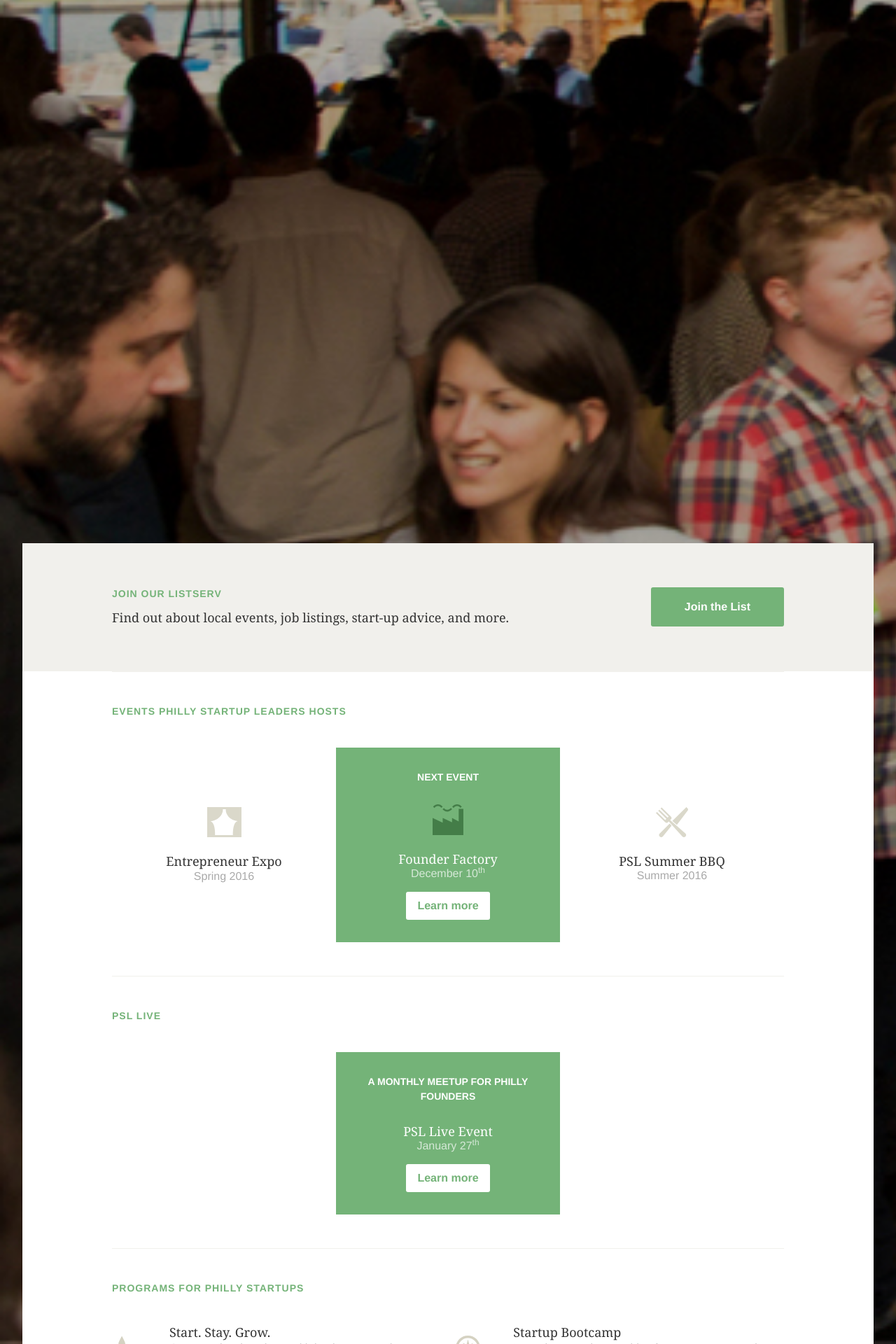
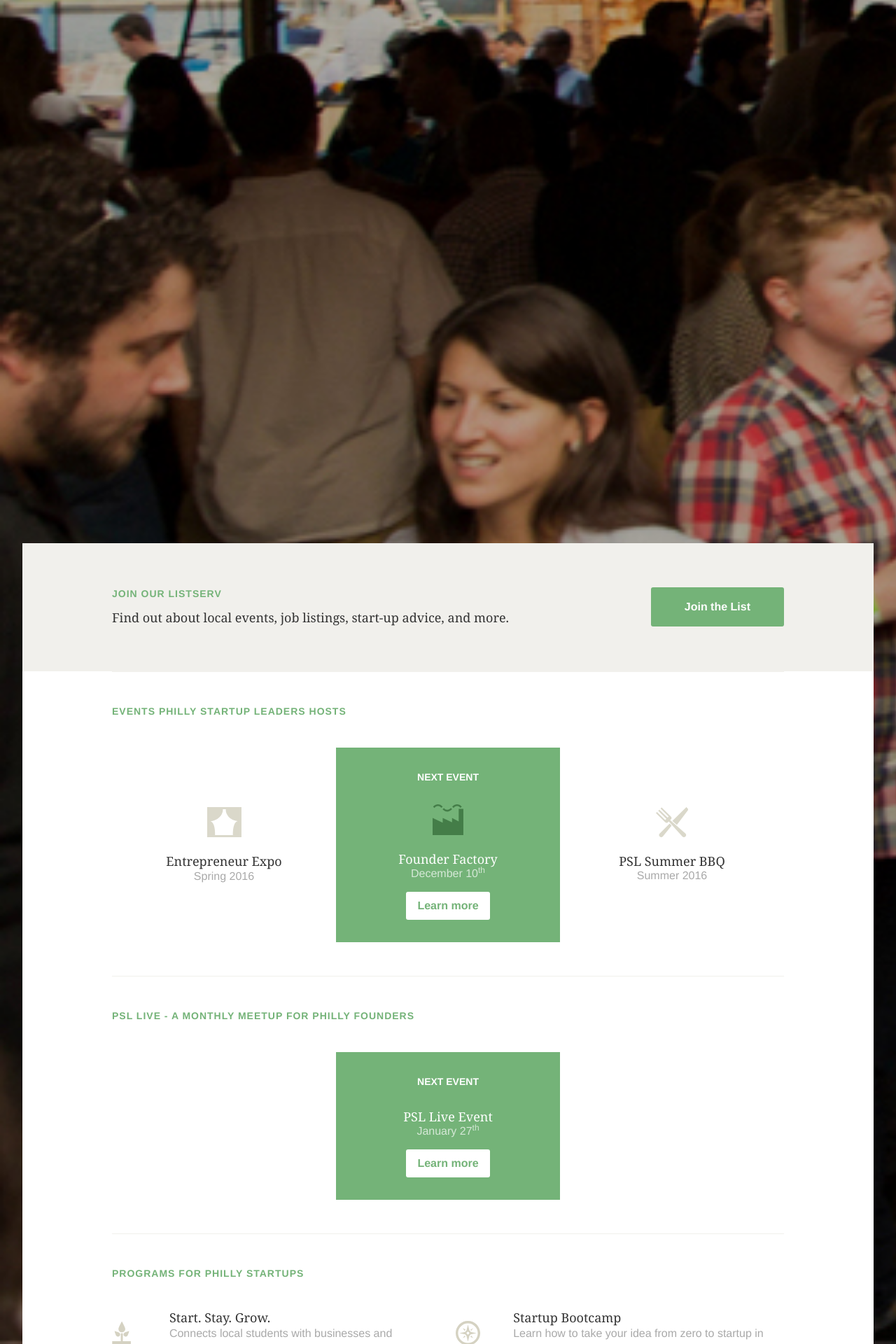
Before and after one commit to phillystartupleaders/psl, a Jekyll site: the page built from index.html, in a window 1280 px wide. Shown: the part 1484-3404 px from the top of the page at 70% size. Built offline with Jekyll 4.4.1, drawn with Linux system fonts in a browser that asks for light colours; nearby versions of some CDN libraries.

Commit message:
move description to section header

```diff
--- a/_sass/_index.scss
+++ b/_sass/_index.scss
@@ -79,10 +79,6 @@
     a {
       @extend %inverse-button;
     }
-
-    &:before {
-      content: "A monthly meetup for Philly founders";
-    }
   }
 }
 
--- a/index.html
+++ b/index.html
@@ -46,7 +46,7 @@ sub-title: Philly Startup Leaders is the largest and most active community of te
   </article>
 
   <article class="events">
-    <h1>PSL Live</h1>
+    <h1>PSL Live - A monthly meetup for Philly founders</h1>
     <ul>
 
       <li class="psl-live next-event">
```
